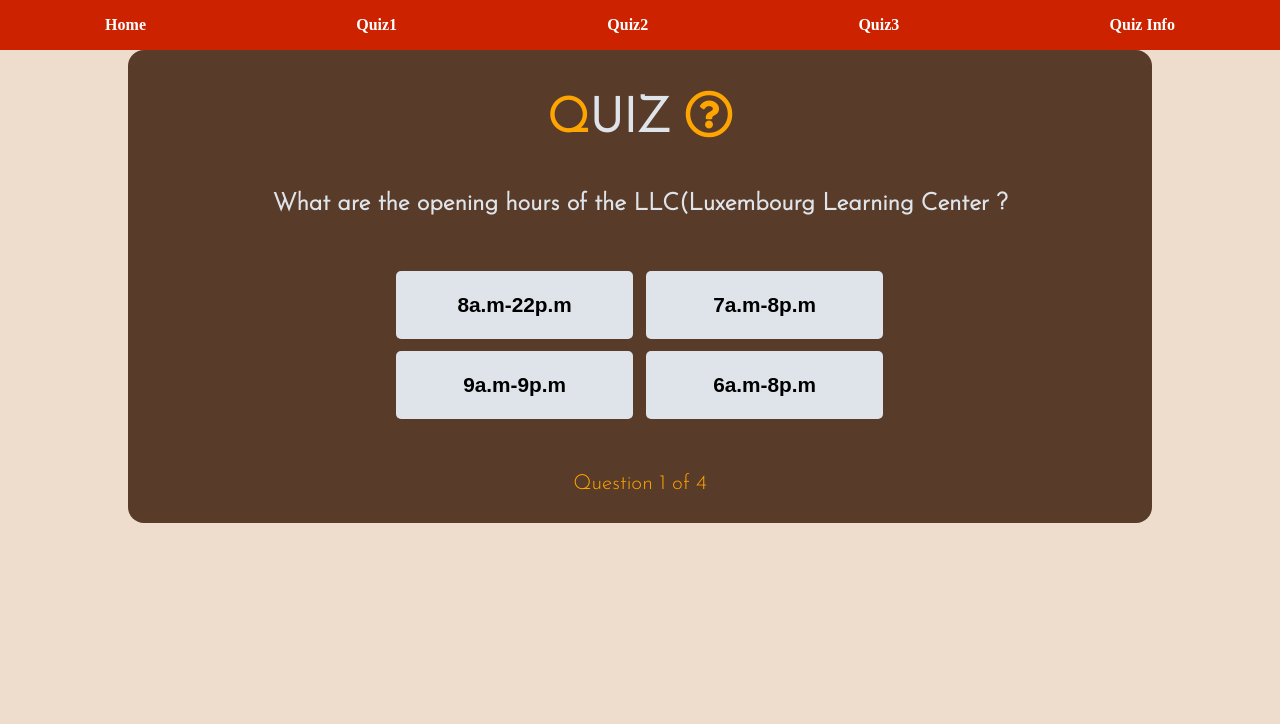
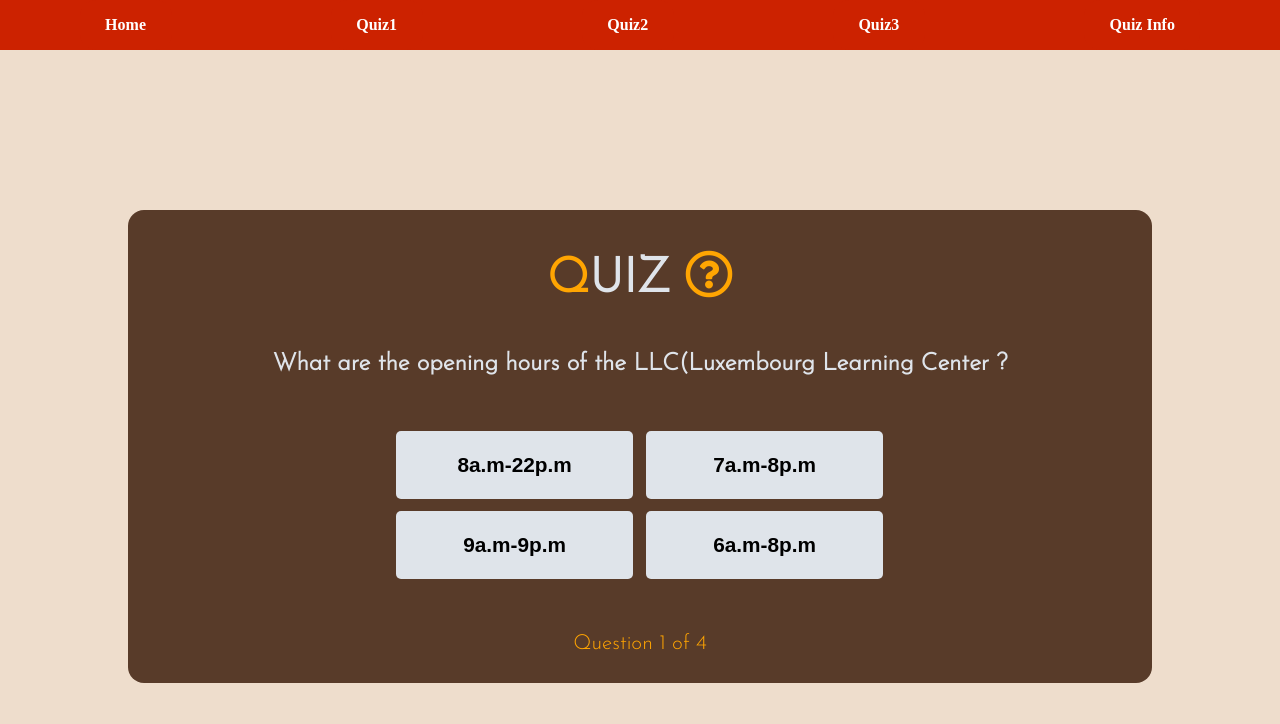
Before and after one commit to JayRasp/SEP_E2022, a PHP site: page /quiz1.php in a window 1280 px wide. Shown: the part 76-800 px from the top of the page. Run offline with PHP 8.4, Linux system fonts and the light colour scheme; some libraries are stand-ins or nearby versions.

Commit message:
Small design change

```diff
--- a/www/combined.css
+++ b/www/combined.css
@@ -9,6 +9,7 @@
     font-family: "Josefin Sans", sans-serif;
     box-sizing: border-box;
     margin: auto;
+    margin-top: 20vh;
     width: 80vw;
     padding: 1vh;
     text-align: center;
```
